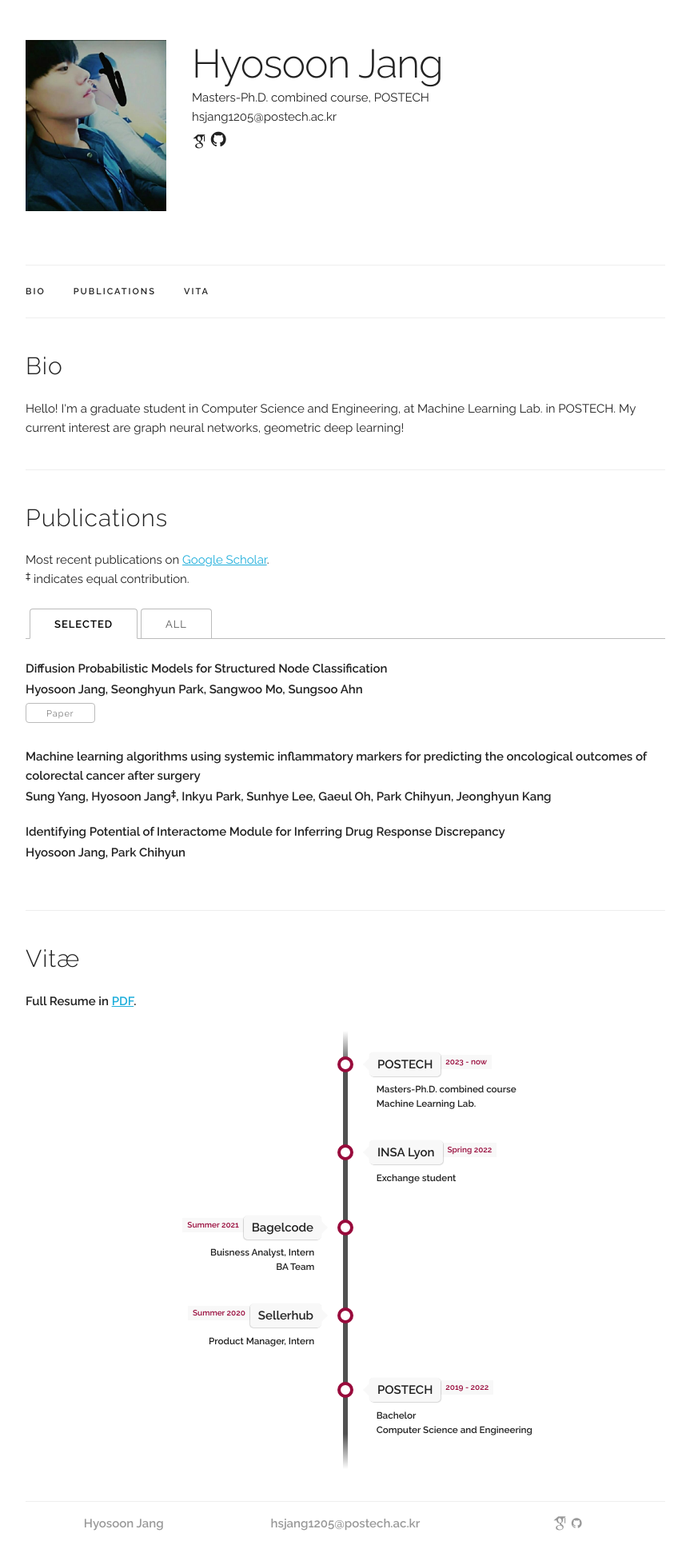
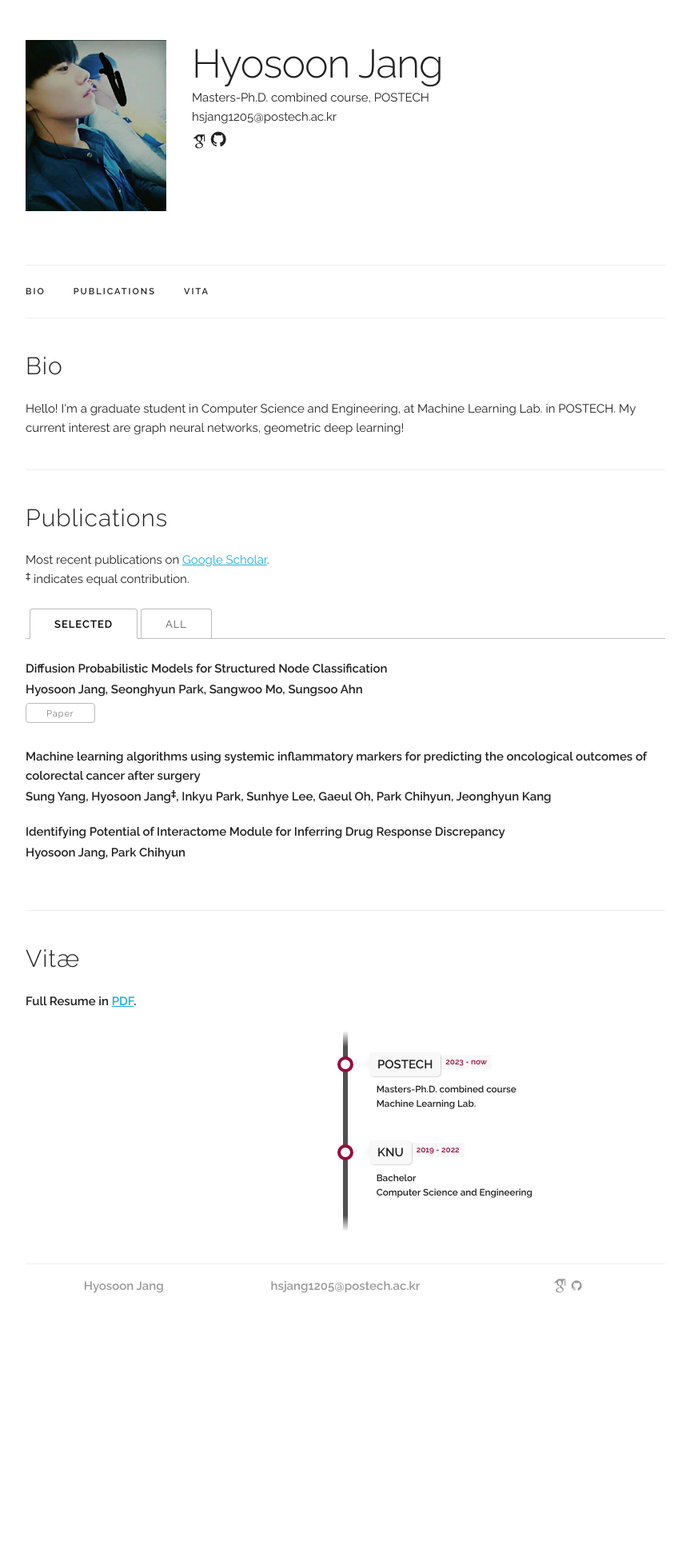
Before and after one commit to hsjang0/hsjang, a Jekyll site: the page built from index.html, in a window 1280 px wide. Shown: the whole page at 80% size, without its empty margins (208-1071 px from the left). Built offline with Jekyll 4.4.1, drawn with Linux system fonts in a browser that asks for light colours; some web fonts are replaced; after the commit the page ends 1660 px from its top, so only the background shows below that.

Commit message:
Update experience.yaml

```diff
--- a/_data/experience.yaml
+++ b/_data/experience.yaml
@@ -5,25 +5,7 @@ experiences:
     subtitle: "Machine Learning Lab."
     category: "school"
 
-  - place: "INSA Lyon"
-    time: "Spring 2022"
-    title: "Exchange student"
-    # subtitle: "MS&E"
-    category: "school"
-
-  - place: "Bagelcode"
-    time: "Summer 2021"
-    title: "Buisness Analyst, Intern"
-    subtitle: "BA Team"
-    category: "work"
-
-  - place: "Sellerhub"
-    time: "Summer 2020"
-    title: "Product Manager, Intern"
-    # subtitle: "MS&E"
-    category: "work"
-
-  - place: "POSTECH"
+  - place: "KNU"
     time: "2019 - 2022"
     title: "Bachelor"
     subtitle: "Computer Science and Engineering"
```
